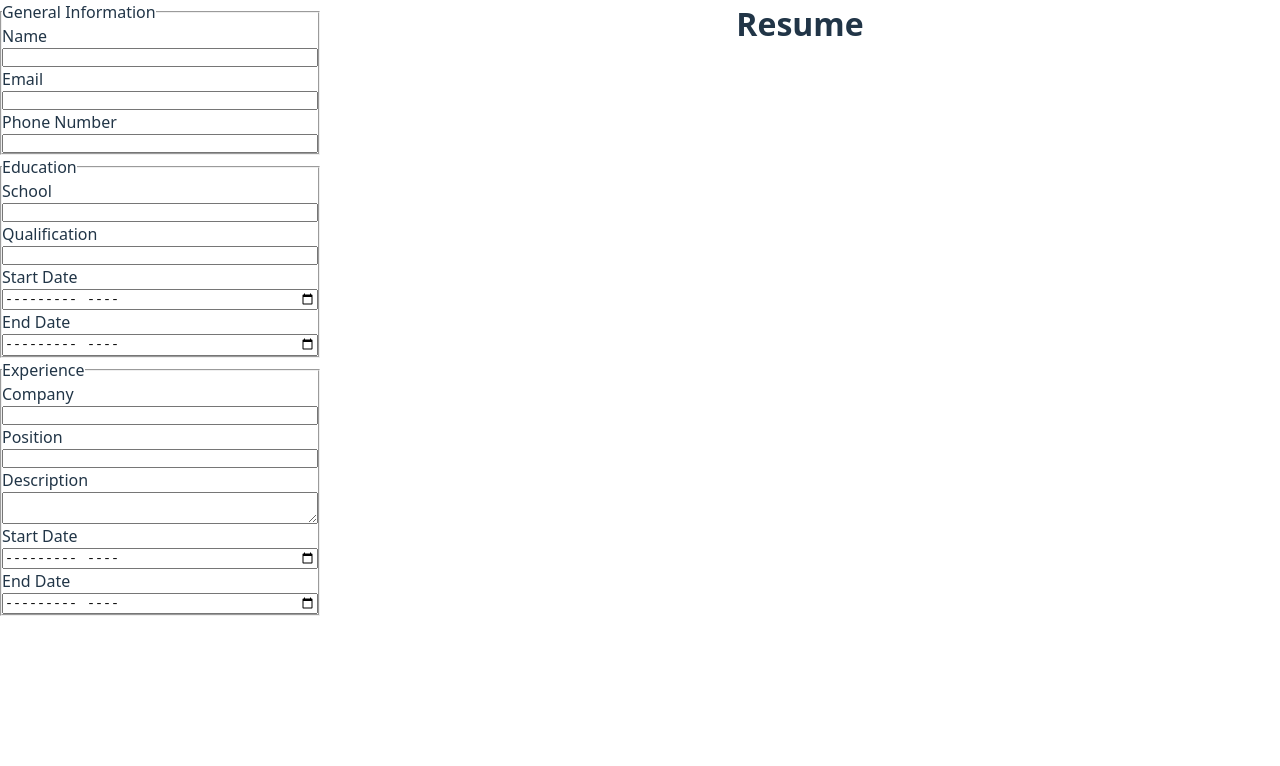
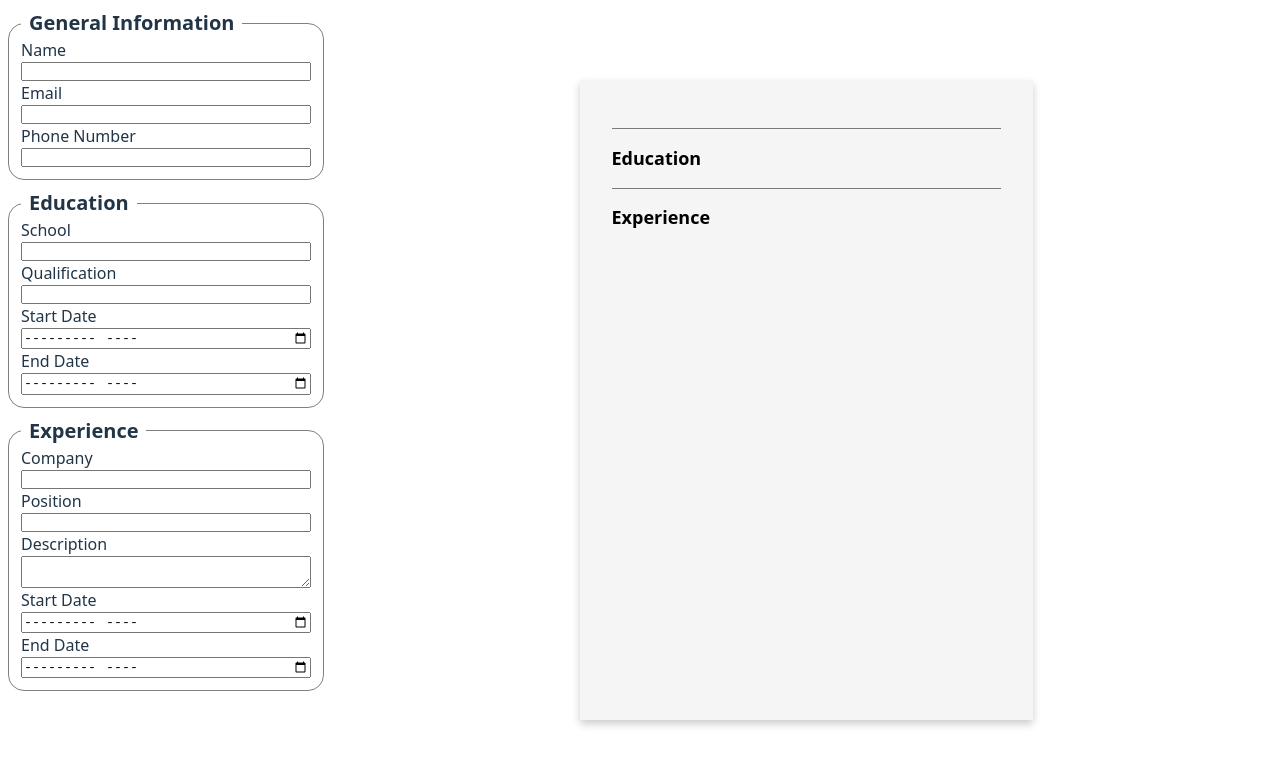
Before and after one commit to adzzfarr/the-odin-project, a React (Vite) app in the folder fullstack-js/react/cv/: page / in a window 1280 px wide. Shown: the top 766 px of the page. Built offline with nearby package versions, Linux system fonts and the light colour scheme.

Commit message:
Styled resume

```diff
--- a/fullstack-js/react/cv/src/App.jsx
+++ b/fullstack-js/react/cv/src/App.jsx
@@ -2,8 +2,9 @@ import { General } from './components/General.jsx';
 import { Education } from './components/Education.jsx';
 import { Practical } from './components/Practical.jsx';
 import { Resume } from './components/Resume.jsx';
+import { useState } from 'react';
+import './styles/Form.css'
 import './styles/App.css'
-import { useState } from 'react';
 
 function App() {
   const [generalInfo, setGeneralInfo] = useState({
@@ -46,7 +47,9 @@ function App() {
         <Education educationInfo={educationInfo} onEducationInfoChange={handleEducationInfoChange} />
         <Practical practicalInfo={practicalInfo} onPracticalInfoChange={handlePracticalInfoChange} />
       </form>
-      <Resume generalInfo={generalInfo} educationInfo={educationInfo} practicalInfo={practicalInfo}/>
+      <div className='resume-container'>
+        <Resume generalInfo={generalInfo} educationInfo={educationInfo} practicalInfo={practicalInfo}/>
+      </div>
     </>
   )
 }
--- a/fullstack-js/react/cv/src/components/Education.jsx
+++ b/fullstack-js/react/cv/src/components/Education.jsx
@@ -9,7 +9,7 @@ export function Education({ educationInfo, onEducationInfoChange }) {
                     id="school"
                     name="school"
                     value={educationInfo.school}
-                    onChange={(e) => onEducationInfoChange('name', e.target.value)}
+                    onChange={(e) => onEducationInfoChange('school', e.target.value)}
                 />
             </div>
             <div className="labelInput">
--- a/fullstack-js/react/cv/src/components/Resume.jsx
+++ b/fullstack-js/react/cv/src/components/Resume.jsx
@@ -1,8 +1,53 @@
+import '../styles/Resume.css'
+
 export function Resume({ generalInfo, educationInfo, practicalInfo }) {
     return (
         <div className="resume">
-            <h1>Resume</h1>
-            <h2>{educationInfo.school_start_date}</h2>
+            <div className="personal">
+                <h1>{generalInfo.name}</h1>
+                <h1>{generalInfo.email}</h1>
+                <h1>{generalInfo.number}</h1>
+            </div>
+            <div className="divider"></div>
+            <div className="education">
+                <h1>Education</h1>
+                <div>
+                    <h2>{educationInfo.school}</h2>
+                    <h3>{educationInfo.qualification}</h3>
+                    <h3>{getFormattedDuration(educationInfo.school_start_date, educationInfo.school_end_date)}</h3>
+                </div>
+            </div>
+            <div className="divider"></div>
+            <div className="experience">
+                <h1>Experience</h1>
+                <div>
+                    <h2>{practicalInfo.company}</h2>
+                    <h3>{practicalInfo.position}</h3>
+                    <h3>{getFormattedDuration(practicalInfo.job_start_date, practicalInfo.job_end_date)}</h3>
+                    <span>{practicalInfo.description}</span>
+                </div>
+            </div>
         </div>
     )
+
+    function getFormattedDuration(startDate, endDate) {
+        if (!startDate) {
+            return null;
+        }
+
+        const options = {
+            month: 'short',
+            year: 'numeric',
+        }
+
+        const startDateObject = new Date(`${startDate}-01`);
+        const formattedStartDate = new Intl.DateTimeFormat('en-US', options).format(startDateObject);
+        if (!endDate) {
+            return `${formattedStartDate} - Present`;
+        }
+
+        const endDateObject = new Date(`${endDate}-01`);
+        const formattedEndDate = new Intl.DateTimeFormat('en-US', options).format(endDateObject);
+        return `${formattedStartDate} - ${formattedEndDate}`;
+    }
 }
--- a/fullstack-js/react/cv/src/styles/App.css
+++ b/fullstack-js/react/cv/src/styles/App.css
@@ -6,15 +6,22 @@
 
 #root {
   display: flex;
+  min-height: 100vh;
 }
 
 form {
+  display: flex;
+  flex-direction: column;
   flex: 1;
+  gap: 0.5rem;
+  padding: 0.5rem;
 }
 
-.resume {
-  text-align: center;
+.resume-container {
+  display: flex;
   flex: 3;
+  justify-content: center;
+  align-items: center;
 }
 
 .labelInput {
--- /dev/null
+++ b/fullstack-js/react/cv/src/styles/Form.css
@@ -0,0 +1,11 @@
+fieldset {
+    border: 1px solid grey;
+    border-radius: 1rem;
+    padding: 0 0.75rem 0.75rem 0.75rem;
+}
+
+legend {
+    font-size: 1.25rem;
+    font-weight: bold;
+    padding: 0 0.5rem;
+}
--- /dev/null
+++ b/fullstack-js/react/cv/src/styles/Resume.css
@@ -0,0 +1,36 @@
+.resume {
+    width: 453px;
+    height: 640px;
+    padding: 2rem;
+    background-color: whitesmoke;
+    box-shadow: 0px 4px 8px rgba(0, 0, 0, 0.2);
+    color: black;
+    white-space: normal;
+}
+
+.resume h1 {
+    font-size: 1.125rem;
+}
+
+.resume h2 {
+    font-size: 1rem;
+    font-weight: 500;
+}
+
+.resume h3 {
+    font-size: 0.875rem;
+    font-weight: 400;
+}
+
+.resume span {
+    font-size: 0.875rem;
+    display: block;
+    white-space: pre-wrap;
+}
+
+.divider {
+    height: 0.5px;
+    width: 100%;
+    margin: 1rem 0;
+    background-color: rgba(0, 0, 0, 0.5);
+}
```
